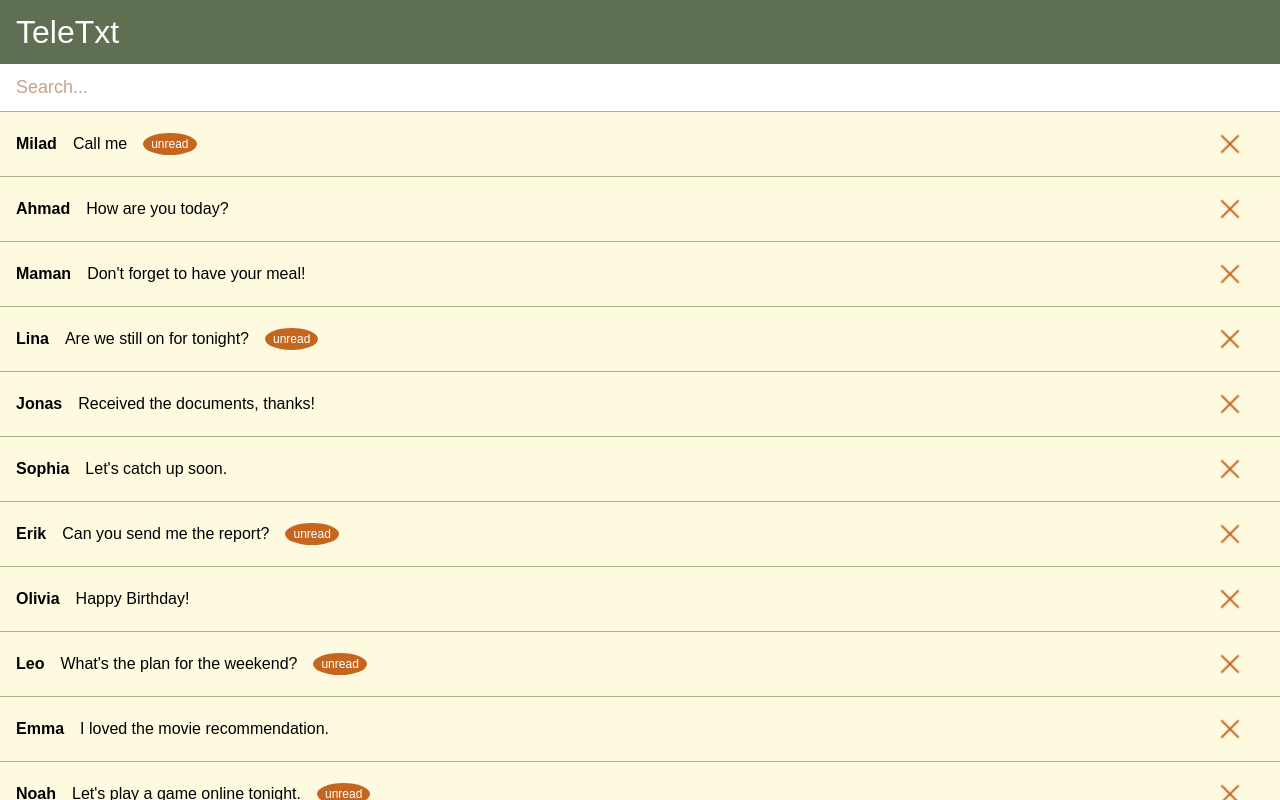
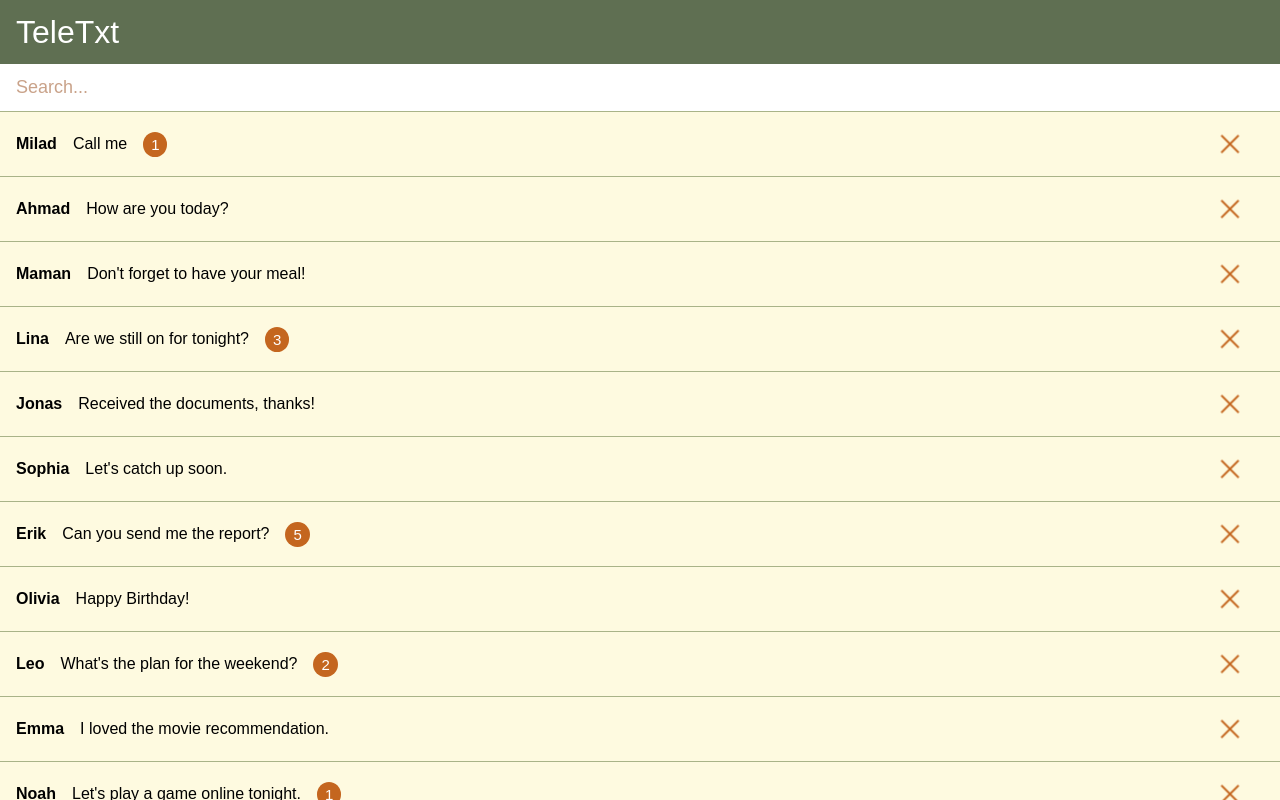
Before and after one commit to marzie-nd/teletxt, a React (Create React App) app: page /chats in a window 1280 px wide. Built offline with nearby package versions, Linux system fonts and the light colour scheme.

Commit message:
Fixes #22: add counter for unread badge

```diff
--- a/src/components/ChatItem.jsx
+++ b/src/components/ChatItem.jsx
@@ -2,7 +2,7 @@ import { useNavigate } from 'react-router-dom';
 import "./ChatItem.scss";
 import deleteIcon from '../images/delete.png';
 
-const ChatItem = ({ id, name, content, isUnread }) => {
+const ChatItem = ({ id, name, content, isUnread, unreadMessage }) => {
 
     const navigate = useNavigate();
     const handleClick = () => {
@@ -13,9 +13,8 @@ const ChatItem = ({ id, name, content, isUnread }) => {
         <div className={`chatItem ${isUnread ? 'unread' : ''}`} onClick={handleClick}>
             <h4>{name}</h4>
             <p className="chatContent">{content}</p>
-            {isUnread && <div className='unreadBadge'>unread</div>}
+            {unreadMessage > 0 && <div className='unreadBadge'>{unreadMessage}</div>}
             <img className='delete' src={deleteIcon} alt="Delete" />
-
         </div>
     );
 }
--- a/src/components/ChatItem.scss
+++ b/src/components/ChatItem.scss
@@ -10,10 +10,6 @@
         cursor: pointer;
     }
 
-    &.unread .chatContent {
-        // font-style: italic;
-    }
-
     .chatContent {
         white-space: nowrap;
         overflow: hidden;
@@ -24,7 +20,7 @@
         background-color: #C4661F;
         color: white;
         padding: 4px 8px;
-        font-size: 12px;
+        font-size: 15px;
         border-radius: 50%;
     }
 
--- a/src/pages/Chats.jsx
+++ b/src/pages/Chats.jsx
@@ -6,26 +6,26 @@ import "./Chats.scss";
 const Chats = () => {
 
   const chats = [
-    { 'id': 874, 'name': 'Milad', 'lastMessage': "Call me", 'isUnread': true },
-    { 'id': 1234, 'name': 'Ahmad', 'lastMessage': 'How are you today?', 'isUnread': false },
-    { 'id': 875, 'name': 'Maman', 'lastMessage': "Don't forget to have your meal!", 'isUnread': false },
-    { 'id': 876, 'name': 'Lina', 'lastMessage': "Are we still on for tonight?", 'isUnread': true },
-    { 'id': 877, 'name': 'Jonas', 'lastMessage': "Received the documents, thanks!", 'isUnread': false },
-    { 'id': 878, 'name': 'Sophia', 'lastMessage': "Let's catch up soon.", 'isUnread': false },
-    { 'id': 879, 'name': 'Erik', 'lastMessage': "Can you send me the report?", 'isUnread': true },
-    { 'id': 880, 'name': 'Olivia', 'lastMessage': "Happy Birthday!", 'isUnread': false },
-    { 'id': 881, 'name': 'Leo', 'lastMessage': "What's the plan for the weekend?", 'isUnread': true },
-    { 'id': 882, 'name': 'Emma', 'lastMessage': "I loved the movie recommendation.", 'isUnread': false },
-    { 'id': 883, 'name': 'Noah', 'lastMessage': "Let's play a game online tonight.", 'isUnread': true },
-    { 'id': 884, 'name': 'Mia', 'lastMessage': "How's the project going?", 'isUnread': false },
-    { 'id': 885, 'name': 'Liam', 'lastMessage': "Are we meeting tomorrow?", 'isUnread': true },
-    { 'id': 886, 'name': 'Zoe', 'lastMessage': "I have some ideas for the party.", 'isUnread': false },
-    { 'id': 887, 'name': 'Ethan', 'lastMessage': "Do you need help with your assignment?", 'isUnread': true },
-    { 'id': 888, 'name': 'Ava', 'lastMessage': "Thanks for your help today!", 'isUnread': false },
-    { 'id': 889, 'name': 'Mason', 'lastMessage': "I'll call you later.", 'isUnread': true },
-    { 'id': 890, 'name': 'Isabella', 'lastMessage': "What time is the meeting?", 'isUnread': false },
-    { 'id': 891, 'name': 'Jacob', 'lastMessage': "Let's have lunch tomorrow.", 'isUnread': false },
-    { 'id': 892, 'name': 'Emily', 'lastMessage': "I've sent you the playlist.", 'isUnread': true }
+    { 'id': 874, 'name': 'Milad', 'lastMessage': "Call me", 'isUnread': true, 'unreadMessage': 1 },
+    { 'id': 1234, 'name': 'Ahmad', 'lastMessage': 'How are you today?', 'isUnread': false, 'unreadMessage': 0 },
+    { 'id': 875, 'name': 'Maman', 'lastMessage': "Don't forget to have your meal!", 'isUnread': false, 'unreadMessage': 0 },
+    { 'id': 876, 'name': 'Lina', 'lastMessage': "Are we still on for tonight?", 'isUnread': true, 'unreadMessage': 3 },
+    { 'id': 877, 'name': 'Jonas', 'lastMessage': "Received the documents, thanks!", 'isUnread': false, 'unreadMessage': 0 },
+    { 'id': 878, 'name': 'Sophia', 'lastMessage': "Let's catch up soon.", 'isUnread': false, 'unreadMessage': 0 },
+    { 'id': 879, 'name': 'Erik', 'lastMessage': "Can you send me the report?", 'isUnread': true, 'unreadMessage': 5 },
+    { 'id': 880, 'name': 'Olivia', 'lastMessage': "Happy Birthday!", 'isUnread': false, 'unreadMessage': 0 },
+    { 'id': 881, 'name': 'Leo', 'lastMessage': "What's the plan for the weekend?", 'isUnread': true, 'unreadMessage': 2 },
+    { 'id': 882, 'name': 'Emma', 'lastMessage': "I loved the movie recommendation.", 'isUnread': false, 'unreadMessage': 0 },
+    { 'id': 883, 'name': 'Noah', 'lastMessage': "Let's play a game online tonight.", 'isUnread': true, 'unreadMessage': 1 },
+    { 'id': 884, 'name': 'Mia', 'lastMessage': "How's the project going?", 'isUnread': false, 'unreadMessage': 0 },
+    { 'id': 885, 'name': 'Liam', 'lastMessage': "Are we meeting tomorrow?", 'isUnread': true, 'unreadMessage': 2 },
+    { 'id': 886, 'name': 'Zoe', 'lastMessage': "I have some ideas for the party.", 'isUnread': false, 'unreadMessage': 0 },
+    { 'id': 887, 'name': 'Ethan', 'lastMessage': "Do you need help with your assignment?", 'isUnread': true, 'unreadMessage': 3 },
+    { 'id': 888, 'name': 'Ava', 'lastMessage': "Thanks for your help today!", 'isUnread': false, 'unreadMessage': 0 },
+    { 'id': 889, 'name': 'Mason', 'lastMessage': "I'll call you later.", 'isUnread': true, 'unreadMessage': 7 },
+    { 'id': 890, 'name': 'Isabella', 'lastMessage': "What time is the meeting?", 'isUnread': false, 'unreadMessage': 0 },
+    { 'id': 891, 'name': 'Jacob', 'lastMessage': "Let's have lunch tomorrow.", 'isUnread': false, 'unreadMessage': 0 },
+    { 'id': 892, 'name': 'Emily', 'lastMessage': "I've sent you the playlist.", 'isUnread': true, 'unreadMessage': 2 }
   ];
 
   return (
@@ -41,6 +41,7 @@ const Chats = () => {
             name={chat.name}
             content={chat.lastMessage}
             isUnread={chat.isUnread}
+            unreadMessage={chat.unreadMessage}
           />
         ))}
       </div>
```
